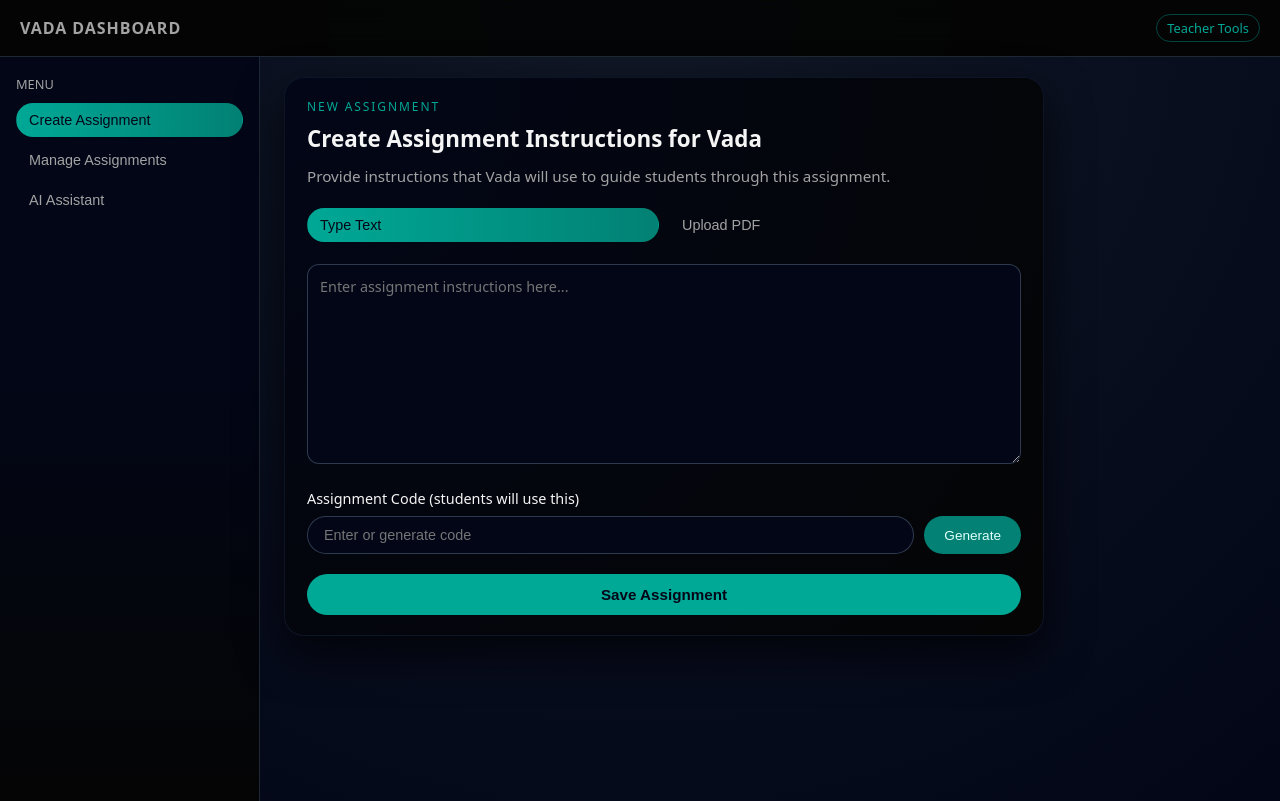
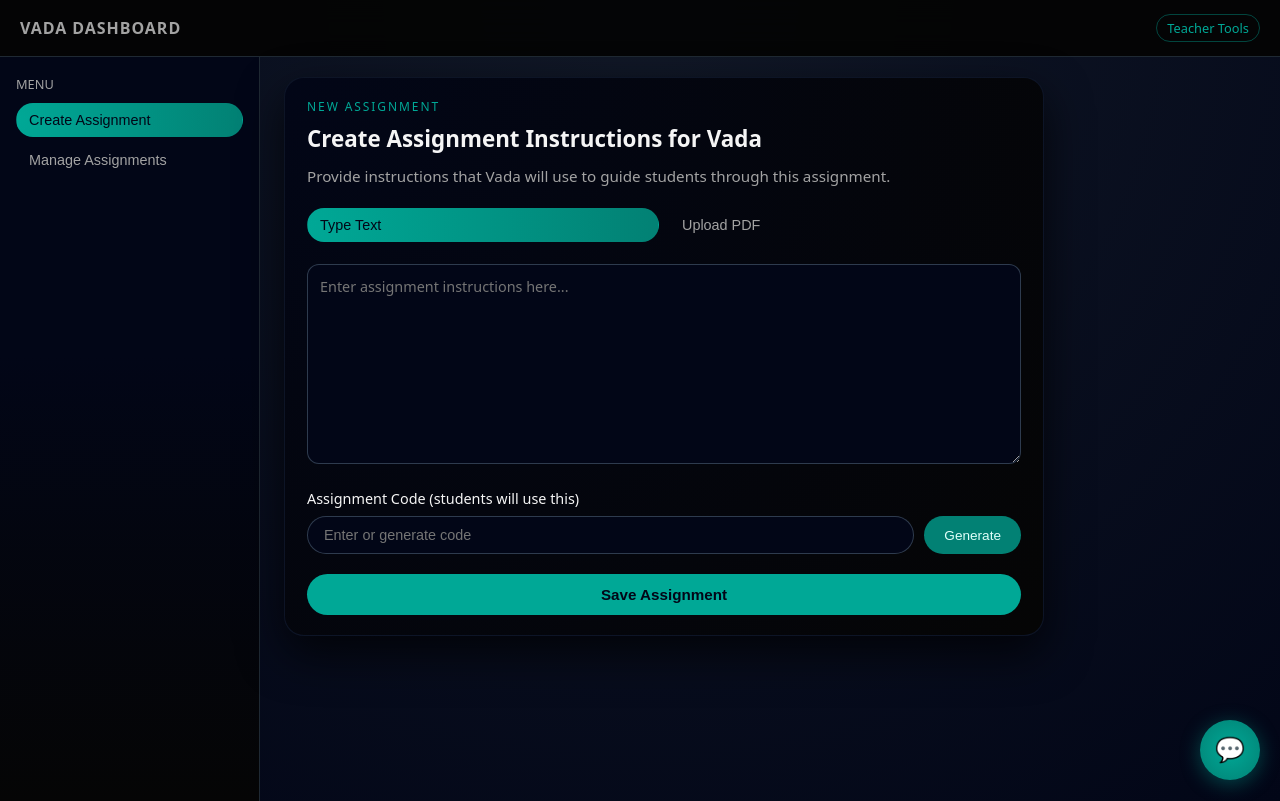
Before and after one commit to LifespaceEdu/vada-dashboard, a Next.js app: page / in a window 1280 px wide. Built offline with nearby package versions, Linux system fonts and the light colour scheme.

Commit message:
Update page.js

```diff
--- a/app/page.js
+++ b/app/page.js
@@ -2,7 +2,7 @@
 import { useState } from 'react'
 import AssignmentForm from '@/components/AssignmentForm'
 import AssignmentList from '@/components/AssignmentList'
-import TeacherChat from '@/components/TeacherChat'
+import FloatingChat from '@/components/FloatingChat'
 
 export default function Dashboard() {
   const [activeView, setActiveView] = useState('create')
@@ -32,12 +32,6 @@ export default function Dashboard() {
           >
             Manage Assignments
           </button>
-          <button
-            className={`nav-item ${activeView === 'help' ? 'active' : ''}`}
-            onClick={() => setActiveView('help')}
-          >
-            AI Assistant
-          </button>
         </nav>
 
         <main className="content">
@@ -53,12 +47,10 @@ export default function Dashboard() {
           {activeView === 'manage' && (
             <AssignmentList assignments={assignments} />
           )}
-
-          {activeView === 'help' && (
-            <TeacherChat />
-          )}
         </main>
       </div>
+
+      <FloatingChat />
     </div>
   )
 }
```
